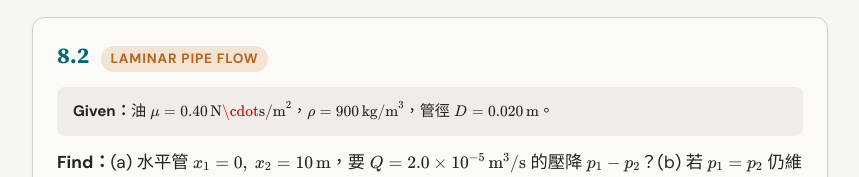
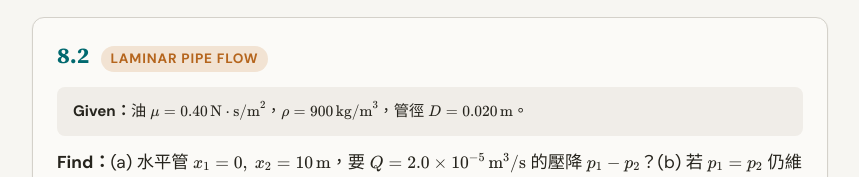
Before and after one commit to sdlks-sys/college_db, a plain HTML site: page fluid-mechanics/final/index.html in a window 1280 px wide. Shown: the part 3485-3662 px from the top of the page, without its empty margins (342-1201 px from the left). Drawn offline with nearby package versions, Linux system fonts and the light colour scheme.

Commit message:
super minor change

```diff
--- a/fluid-mechanics/final/index.html
+++ b/fluid-mechanics/final/index.html
@@ -438,7 +438,7 @@ footer{border-top:1px solid var(--color-divider);color:var(--color-text-muted);f
       <!-- 8.2 -->
       <div class="problem" id="p8-2">
         <div class="problem-head"><span class="problem-num">8.2</span><span class="type-chip chip-orange">Laminar Pipe Flow</span></div>
-        <div class="given-box"><span class="label">Given：</span>油 $\mu=0.40\,\text{N\cdot s/m}^2$，$\rho=900\,\text{kg/m}^3$，管徑 $D=0.020\,\text{m}$。</div>
+        <div class="given-box"><span class="label">Given：</span>油 $\mu=0.40\,\text{N}\cdot \text{s/m}^2$，$\rho=900\,\text{kg/m}^3$，管徑 $D=0.020\,\text{m}$。</div>
         <p><span class="label">Find：</span>(a) 水平管 $x_1=0,\ x_2=10\,\text{m}$，要 $Q=2.0\times10^{-5}\,\text{m}^3/\text{s}$ 的壓降 $p_1-p_2$？(b) 若 $p_1=p_2$ 仍維持同流率，斜坡角 $\theta$？(c) (b) 條件下若 $p_1=200\,\text{kPa}$，$x_3=5\,\text{m}$ 處壓力？</p>
         <button class="sol-toggle" aria-expanded="false"><span>顯示解答</span><span class="chev">▶</span></button>
         <div class="solution">
```
